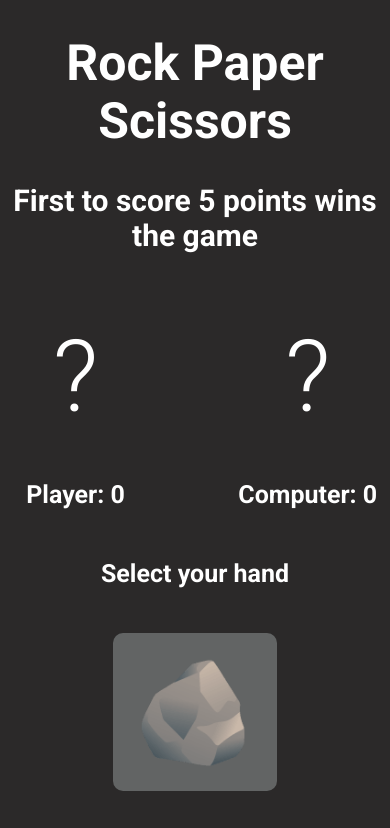
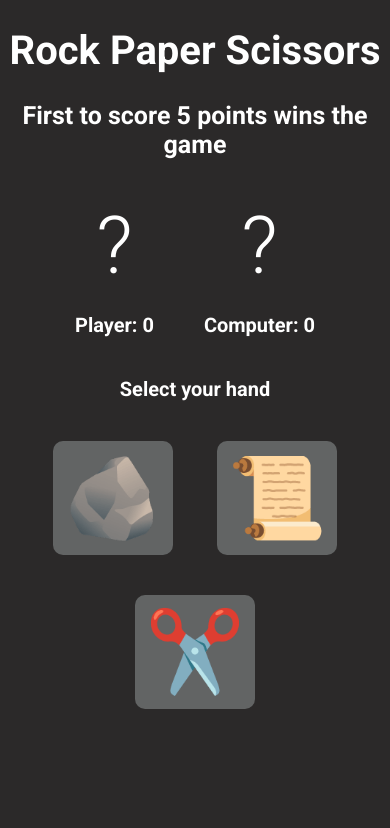
Before and after one commit to naomi-ho/rock-paper-scissors, a plain HTML site: page index.html in a window 390 px wide. Shown: the top 828 px of the page. Drawn offline with Linux system fonts and the light colour scheme.

Commit message:
Reduce text size to make the game mobile friendly

```diff
--- a/style.css
+++ b/style.css
@@ -9,34 +9,33 @@ body {
 }
 
 h1 {
-    font-size: 50px;
+    font-size: 40px;
 }
 
 h2 {
-    font-size: 30px;
+    font-size: 25px;
 }
 
 h3 {
-    font-size: 25px;
+    font-size: 20px;
 }
 
 .results {
     display: flex;
-    gap: 100px;
+    gap: 50px;
     justify-content: center;
 }
 
 .current-hand {
-    font-size: 100px;
+    font-size: 80px;
     margin: 20px;
-    padding: 20px;
     font-weight: 300;
 }
 
 .btn {
-    font-size: 100px;
+    font-size: 80px;
     margin: 20px;
-    padding: 20px;
+    padding: 10px;
     background-color:#626464;
     border: none;
     border-radius: 10px;
```
